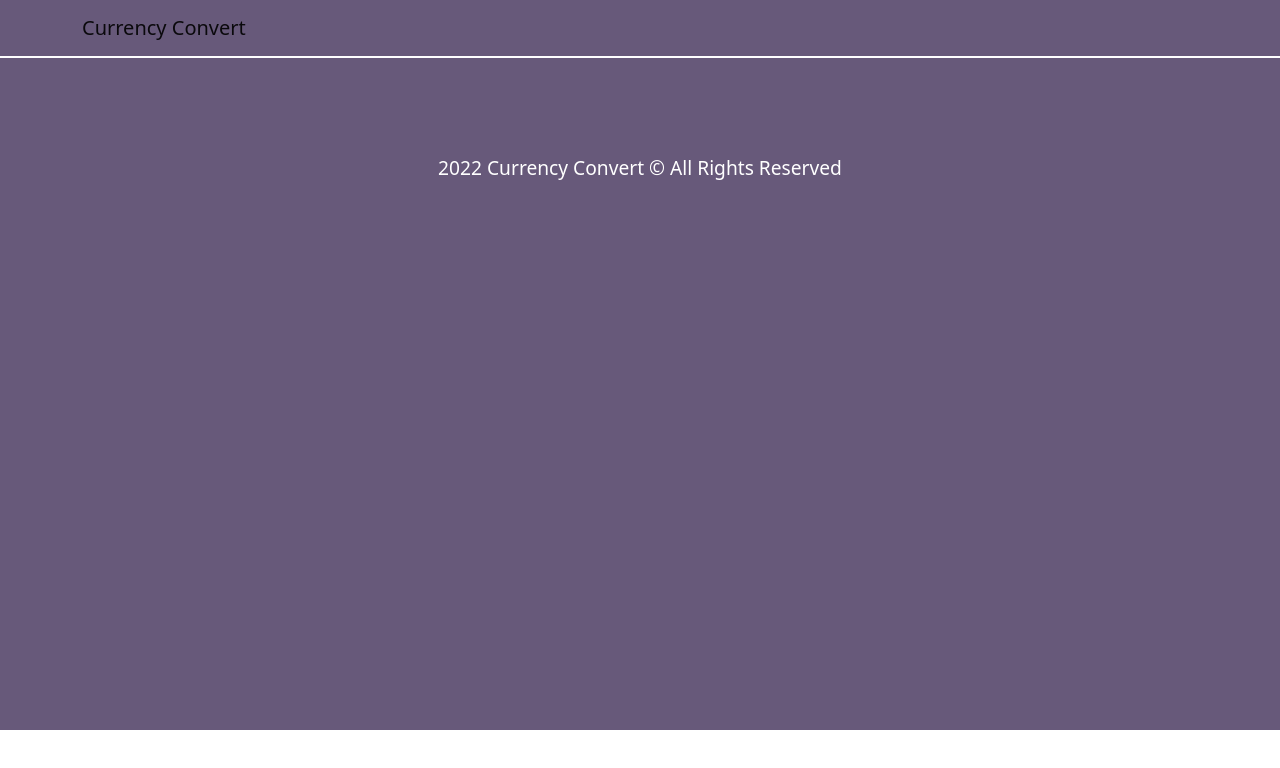
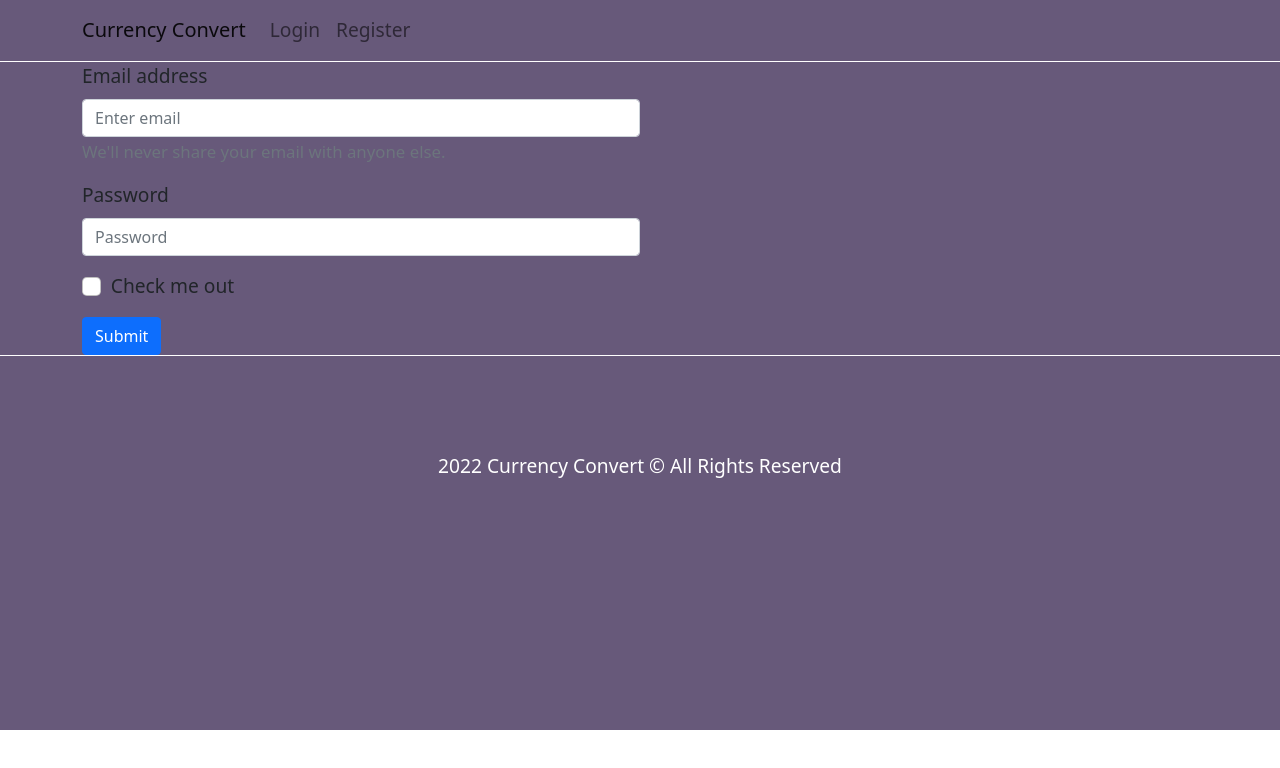
Before and after one commit to sdoonan776/currency-convert, a React (Create React App) app: page /login in a window 1280 px wide. Shown: the top 768 px of the page. Built offline with nearby package versions, Linux system fonts and the light colour scheme.

Commit message:
updated node server, updated login page styles

```diff
--- a/src/App.tsx
+++ b/src/App.tsx
@@ -1,5 +1,5 @@
 import React, {ReactElement} from 'react';
-import express from 'express';
+
 import Header from './components/Header';
 import Footer from './components/Footer';
 import {Route, Routes} from "react-router-dom";
--- a/src/components/Header.tsx
+++ b/src/components/Header.tsx
@@ -1,5 +1,6 @@
 import React, {ReactElement} from 'react';
 import Navbar from 'react-bootstrap/Navbar';
+import Nav from 'react-bootstrap/Nav';
 import Container from 'react-bootstrap/Container';
 
 import styles from '../styles/components/Header.module.scss';
@@ -11,13 +12,13 @@
                 <Navbar expand="lg">
                     <Container>
                         <Navbar.Brand href="/">Currency Convert</Navbar.Brand>
-                        {/*<Navbar.Toggle aria-controls="basic-navbar-nav" />*/}
-                        {/*<Navbar.Collapse id="basic-navbar-nav">*/}
-                        {/*    <Nav className="me-auto">*/}
-                        {/*        <Nav.Link href="/login">Login</Nav.Link>*/}
-                        {/*        <Nav.Link href="/register">Register</Nav.Link>*/}
-                        {/*    </Nav>*/}
-                        {/*</Navbar.Collapse>*/}
+                        <Navbar.Toggle aria-controls="basic-navbar-nav" />
+                        <Navbar.Collapse id="basic-navbar-nav">
+                           <Nav>
+                               <Nav.Link href="/login">Login</Nav.Link>
+                               <Nav.Link href="/register">Register</Nav.Link>
+                           </Nav>
+                        </Navbar.Collapse>
                     </Container>
                 </Navbar>
             </header>
--- a/src/pages/login.tsx
+++ b/src/pages/login.tsx
@@ -1,9 +1,39 @@
 import React, {ReactElement} from 'react';
+
+import Container from 'react-bootstrap/Container';
+import Col from 'react-bootstrap/Col';
+import Form from 'react-bootstrap/Form';
+import Button from 'react-bootstrap/Button';
+
+import styles from '../styles/pages/Login.module.scss';
 
 function Login (): ReactElement {
     return (
         <>
+            <Container>
+                <Col lg={6} >
+                    <Form>
+                        <Form.Group className="mb-3" controlId="formBasicEmail">
+                            <Form.Label>Email address</Form.Label>
+                            <Form.Control type="email" placeholder="Enter email" />
+                            <Form.Text className="text-muted">
+                                We'll never share your email with anyone else.
+                            </Form.Text>
+                        </Form.Group>
 
+                        <Form.Group className="mb-3" controlId="formBasicPassword">
+                            <Form.Label>Password</Form.Label>
+                            <Form.Control type="password" placeholder="Password" />
+                        </Form.Group>
+                        <Form.Group className="mb-3" controlId="formBasicCheckbox">
+                            <Form.Check type="checkbox" label="Check me out" />
+                        </Form.Group>
+                        <Button variant="primary" type="submit">
+                            Submit
+                        </Button>
+                    </Form>
+                </Col>
+            </Container>
         </>
     );
 };
--- a/server.js
+++ b/src/server.ts
@@ -5,8 +5,8 @@
 
 const app = express();
 
-app.get('/api', (req, res) => {
-    res.send('Express + Typescript');
+app.get('/api', (req: Request, res) => {
+    res.send();
 });
 
 app.listen(PORT, HOST, () => {
--- a/src/styles/components/Header.module.scss
+++ b/src/styles/components/Header.module.scss
@@ -8,4 +8,13 @@
     a {
         color: $text-color;
     }
+
+    .collapse {
+        justify-content: center;
+
+        .navbar-nav > a:hover {
+            color: lighten($text-color, 20%);
+        }
+    }
+
 }
--- /dev/null
+++ b/src/styles/pages/Login.module.scss
@@ -0,0 +1,4 @@
+.formContainer {
+    background: #fff;
+    padding: 3rem;
+}
```
